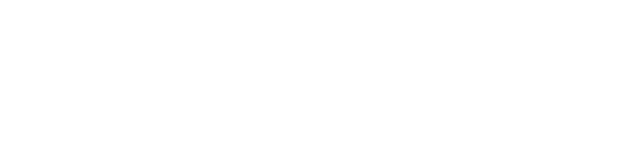
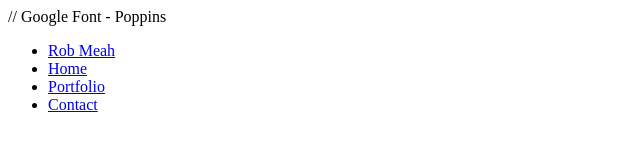
Before and after one commit to Rob-Meah/FEWD-Unit-2-Mobile-First-Responsive-Layout, a plain HTML site: page index.html in a window 1280 px wide. Shown: the whole page, without its empty margins (0-640 px from the left). Drawn offline with Linux system fonts and the light colour scheme.

Commit message:
Nav structure created

```diff
--- a/index.html
+++ b/index.html
@@ -2,11 +2,22 @@
 <html lang="en">
 <head>
     <meta charset="UTF-8">
+    <title>Rob Meah's Portfolio</title>
     <meta name="viewport" content="width=device-width, initial-scale=1.0">
-    <title>Document</title>
     <link rel="stylesheet" href="css/styles.css">
+    // Google Font - Poppins
+    <link rel="preconnect" href="https://fonts.googleapis.com">
+    <link rel="preconnect" href="https://fonts.gstatic.com" crossorigin>
+    <link href="https://fonts.googleapis.com/css2?family=Poppins:ital,wght@0,100;0,200;0,300;0,400;0,500;0,600;0,700;0,800;0,900;1,100;1,200;1,300;1,400;1,500;1,600;1,700;1,800;1,900&display=swap" rel="stylesheet">
 </head>
 <body>
-
+    <nav class="main-nav">
+        <ul class="nav">
+          <li class="name"><a href="index.html">Rob Meah</a></li>
+          <li><a href="index.html">Home</a></li>
+          <li><a href="#portfolio">Portfolio</a></li>
+          <li><a href="#contact">Contact</a></li>
+        </ul>
+    </nav>
 </body>
 </html>
```
Also changed, not shown: 1 other file.
